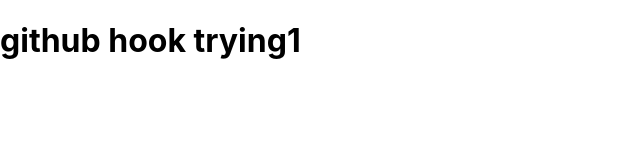
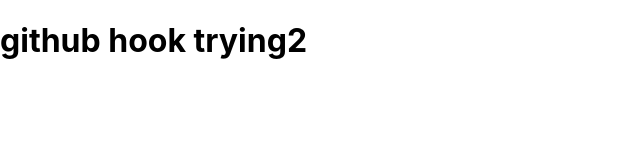
Before and after one commit to Rajshree1234/first-project, a React (Create React App) app: page / in a window 1280 px wide. Shown: the top 160 px of the page, without its empty margins (0-640 px from the left). Built offline with nearby package versions, Linux system fonts and the light colour scheme.

Commit message:
58 build will create after git push

```diff
--- a/src/App.js
+++ b/src/App.js
@@ -4,7 +4,7 @@
 function App() {
   return (
     <div >
-          <h1>github hook trying1</h1>
+          <h1>github hook trying2</h1>
     </div>
   );
 }
```
